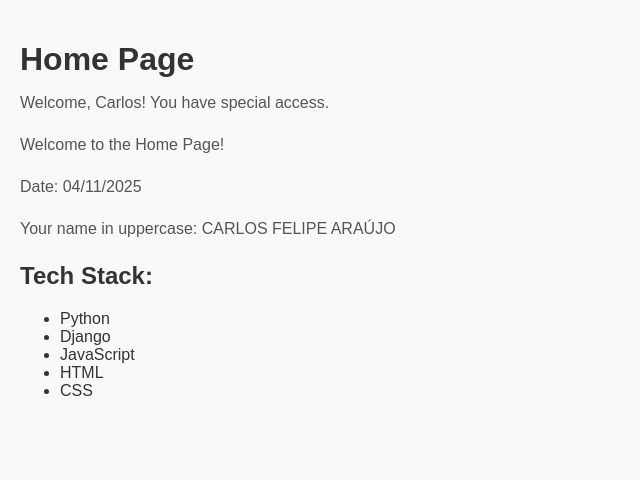
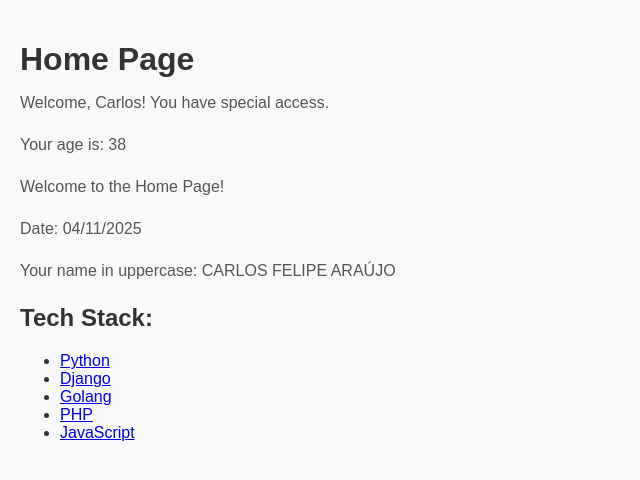
Before and after one commit to carlosxfelipe/django-quotes, a Django app: page /landing/home in a window 1280 px wide. Shown: the top 480 px of the page, without its empty margins (0-640 px from the left). Run offline with Django 5.2, Linux system fonts and the light colour scheme.

Commit message:
Add age calculation and stack detail view with links in home template

```diff
--- a/landing/templates/landing/home.html
+++ b/landing/templates/landing/home.html
@@ -32,6 +32,7 @@
 
       {% if name == "Carlos Felipe Araújo" %}
       <p>Welcome, Carlos! You have special access.</p>
+      <p>Your age is: {{ age }}</p>
       {% else %}
       <p>Welcome, guest!</p>
       {% endif %}
@@ -43,7 +44,9 @@
       <h2>Tech Stack:</h2>
       <ul>
         {% for tool in stack %}
-        <li>{{ tool }}</li>
+        <li>
+          <a href="{% url 'stack-name' tool.id %}">{{tool.name}}</a>
+        </li>
         {% empty %}
         <li>No tools available.</li>
         {% endfor %}
--- a/landing/urls.py
+++ b/landing/urls.py
@@ -3,4 +3,7 @@ from . import views
 
 urlpatterns = [
     path("home", views.home, name="home-name"),  # /landing/home
+    path(
+        "stack/<str:tool>", views.stack_detail, name="stack-name"
+    ),  # /landing/stack/<tool>
 ]
--- a/landing/views.py
+++ b/landing/views.py
@@ -1,11 +1,28 @@
 from django.shortcuts import render
-from datetime import date
+from django.http import HttpResponse
+from datetime import date, datetime
 
 
 # Create your views here.
 def home(request):
     today = date.today()
-    stack = ["Python", "Django", "JavaScript", "HTML", "CSS"]
+
+    birth_date = datetime.strptime("1987-10-03", "%Y-%m-%d").date()
+
+    # cálculo de idade correto (considera mês/dia)
+    age = (
+        today.year
+        - birth_date.year
+        - ((today.month, today.day) < (birth_date.month, birth_date.day))
+    )
+
+    stack = [
+        {"id": "python", "name": "Python"},
+        {"id": "django", "name": "Django"},
+        {"id": "golang", "name": "Golang"},
+        {"id": "php", "name": "PHP"},
+        {"id": "js", "name": "JavaScript"},
+    ]
 
     return render(
         request,
@@ -14,7 +31,12 @@ def home(request):
             "title": "Home Page",
             "content": "Welcome to the Home Page!",
             "name": "Carlos Felipe Araújo",
+            "age": age,
             "today": today,
             "stack": stack,
         },
     )
+
+
+def stack_detail(request, tool):
+    return HttpResponse(f"Tecnologia: {tool}")
```
